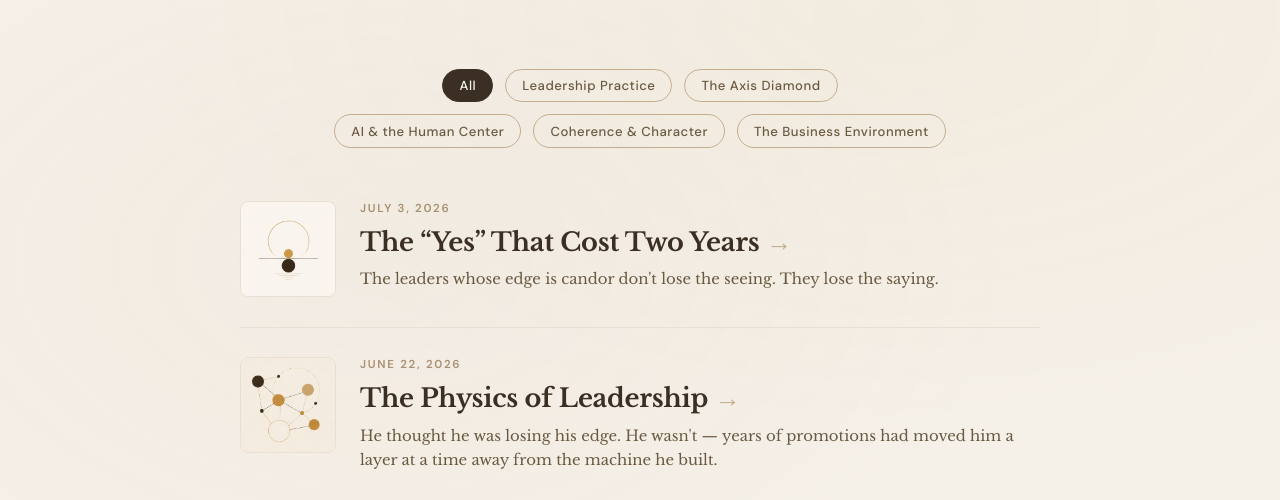
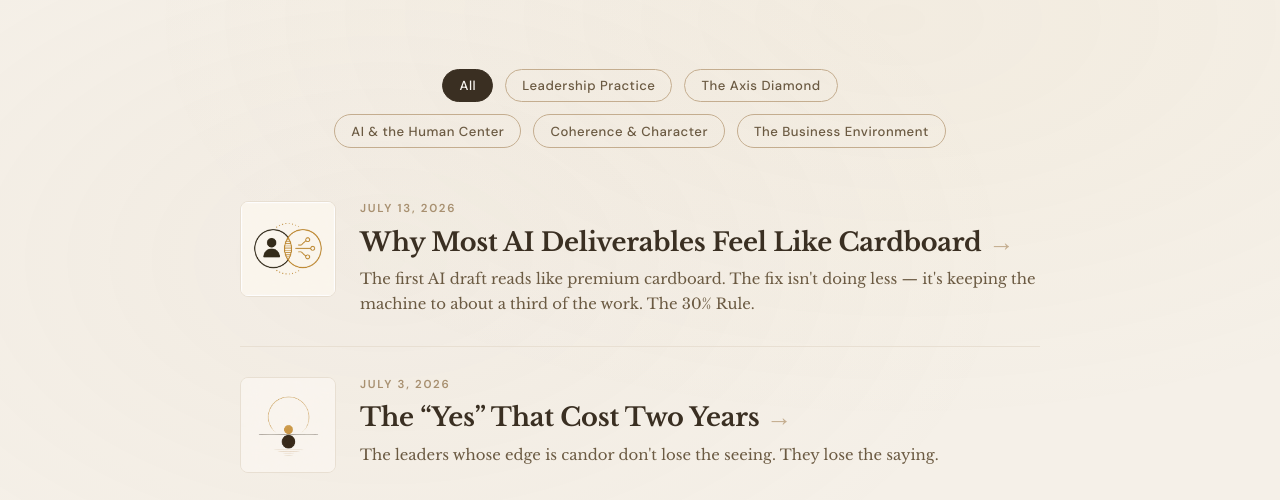
Before and after one commit to alustberg/axis-site, a plain HTML site: page observations/index.html in a window 1280 px wide. Shown: the part 300-800 px from the top of the page. Drawn offline with nearby package versions, Linux system fonts and the light colour scheme.

Commit message:
Add files via upload

```diff
--- a/observations/index.html
+++ b/observations/index.html
@@ -177,6 +177,14 @@ nav.scrolled { box-shadow:0 2px 20px rgba(58,47,34,0.06); }
   </div>
 </div>
 <main class="observations-list" id="observationsList">
+  <a class="observation-entry" href="/observations/the-30-percent-rule" data-tags="ai-human-center,leadership-practice">
+    <div class="entry-thumb"><img src="/observations/images/ai-assisted-process.png" alt="" loading="lazy" /></div>
+    <div class="entry-body">
+      <div class="entry-date">July 13, 2026</div>
+    <h2 class="entry-title">Why Most AI Deliverables Feel Like Cardboard</h2>
+    <p class="entry-dek">The first AI draft reads like premium cardboard. The fix isn't doing less &mdash; it's keeping the machine to about a third of the work. The 30% Rule.</p>
+    </div>
+  </a>
   <a class="observation-entry" href="/observations/the-yes-that-cost-two-years" data-tags="leadership-practice,coherence-character">
     <div class="entry-thumb"><img src="/observations/images/the-yes-that-cost-two-years.png" alt="" loading="lazy" /></div>
     <div class="entry-body">
```
